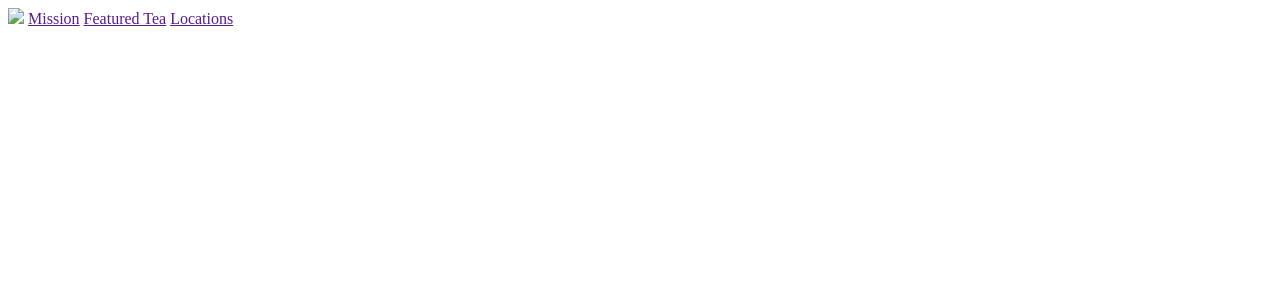
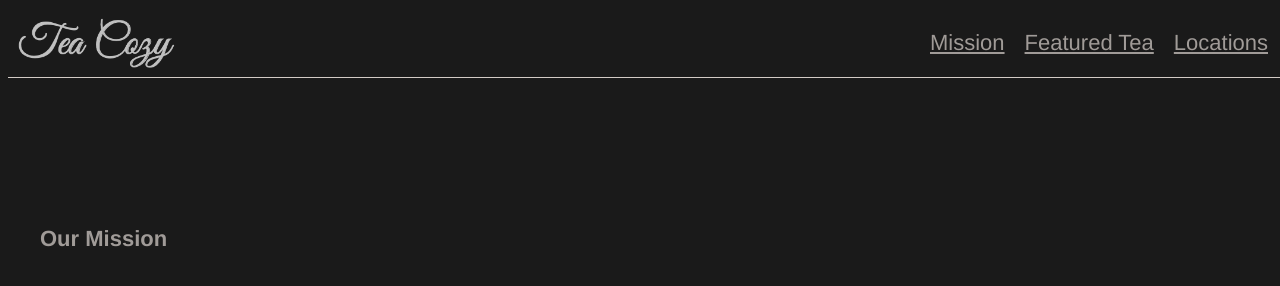
Before and after one commit to rotto32/TeaCosy, a plain HTML site: page index.html in a window 1280 px wide. Drawn offline with Linux system fonts and the light colour scheme; files whose address does not match are found by name.

Commit message:
Header done and almost done with mission section, nothign else complete

```diff
--- a/Resources/CSS/style.css
+++ b/Resources/CSS/style.css
@@ -1,10 +1,52 @@
 *{
-
+  background-color: black;
+  font-family: Helvetica;
+  font-size: 22px;
+  color: seashell;
+  opacity: 0.9;
 }
 
 /*-----Elements----*/
+
 header{
-  display: span;
+  display: flex;
+  height: 69px;
+  position: fixed;
+  align-items: center;
+  width: 100%;
+  border-bottom: 1px seashell solid;
+}
 
+header img{
+  height: 50px;
+  padding-left: 10px;
+}
 
+nav{
+  display: flex;
+  text-align: right;
+  flex-grow: 1;
+  height: 69px;
+  justify-content: flex-end;
+  align-items: center;
+  padding-right: 10px;
 }
+
+header span a{
+  display: flex;
+  margin: 0px 10px;
+}
+
+/*----Elements and Classes---*/
+.content{
+  display: block;
+  padding-top: 70px;
+  margin: auto;
+  width: 1200px;
+}
+
+.picturebox{
+  height: 700px;
+  background-image: url("file:///C:ROttoProjects/TeaCosy/Resources/Images/img-mission-background.jpg"););
+}
+/*---Ids----*/
--- a/index.html
+++ b/index.html
@@ -7,10 +7,12 @@
   </head>
   <body>
    <header>
-    <img src= "C:\ROttoProjects\TeaCosy\Resources\Images\img-tea-cosy-logo.jpeg">
 
+     <img src= "file:///C:/ROttoProjects/TeaCosy/Resources/Images/img-tea-cozy-logo.png" alt="Some tea">
+
+     <nav>
       <span>
-     <a href="">Mission</a>
+       <a href="#mission">Mission</a>
       </span>
 
       <span>
@@ -20,13 +22,17 @@
       <span>
        <a href="">Locations</a>
       </span>
+     </nav>
+
    </header>
 
-
+<br><br><br><br><br>
 
    <div class= "content">
-
-    <div class= "title">
+    <div class="picturebox">
+     <div id="mission" class="title">
+      <h2>Our Mission</h2>
+     </div>
    </div>
 
    </div>
```
Lines whose indentation alone changed are shown as unchanged.
